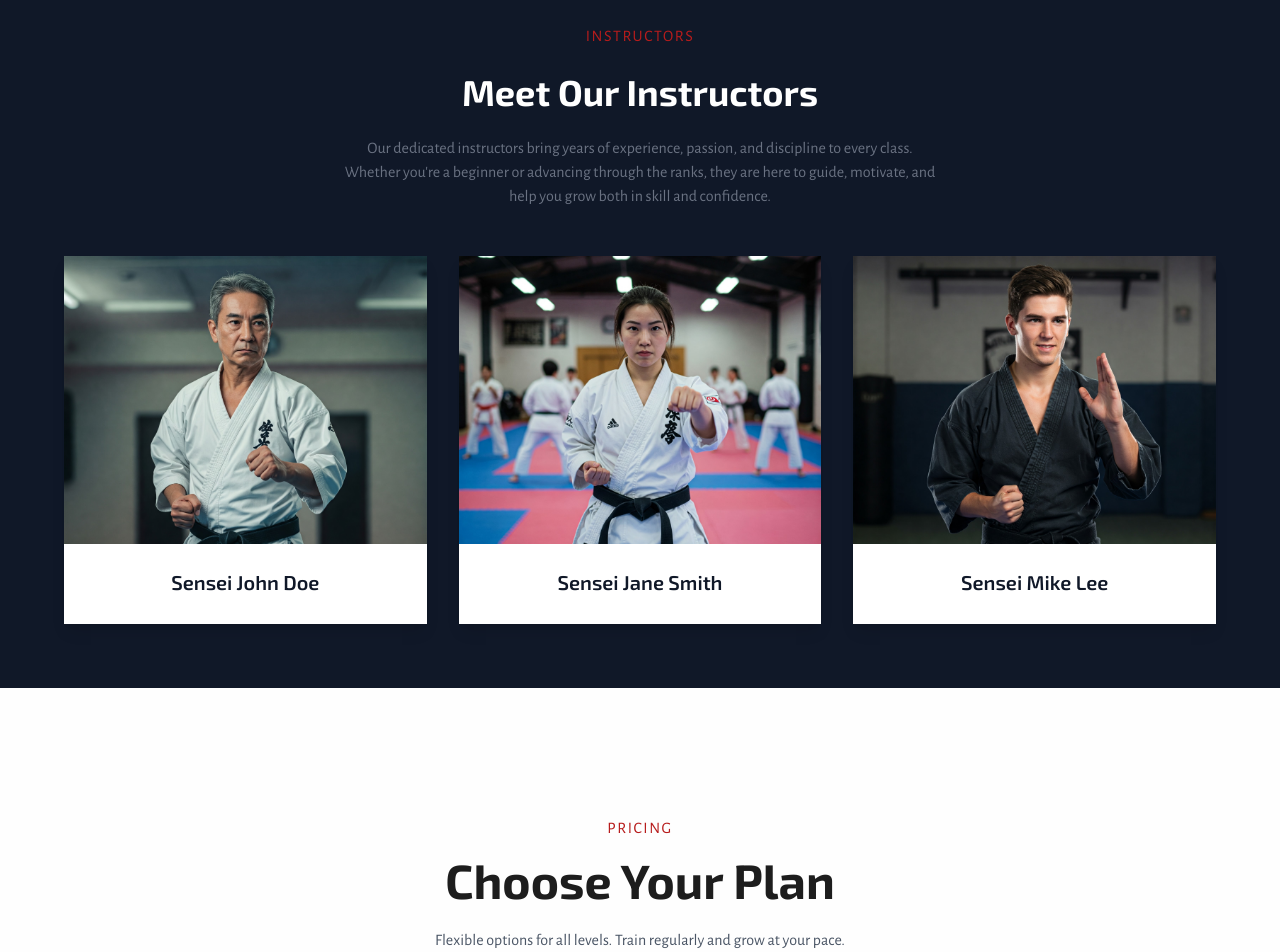
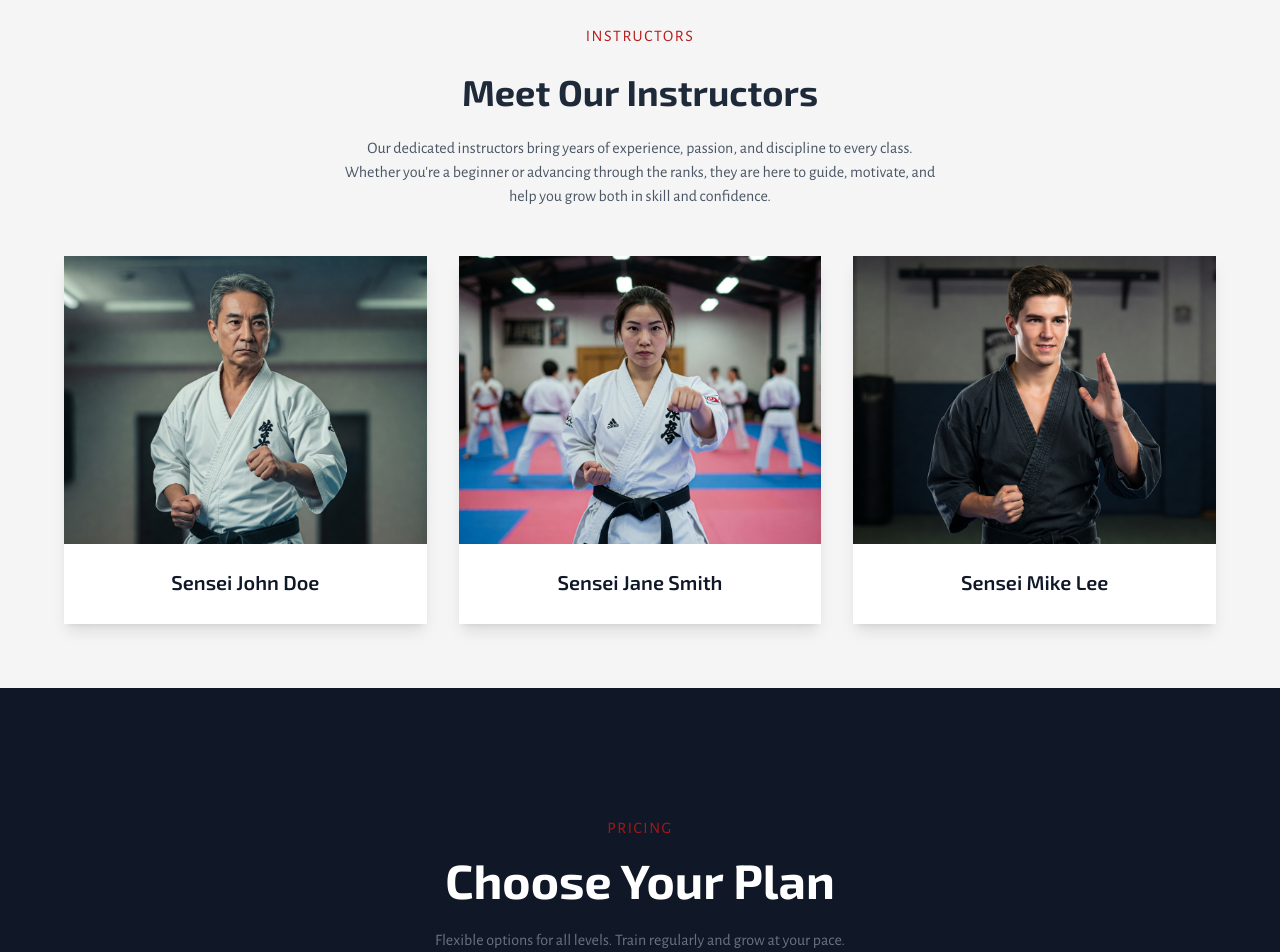
Before and after one commit to A-coderr/skif-website, a Next.js app: page / in a window 1280 px wide. Shown: the part 1960-2912 px from the top of the page. Built offline with nearby package versions, Linux system fonts and the light colour scheme.

Commit message:
Updated the background

```diff
--- a/app/sections/InstructorsHome.tsx
+++ b/app/sections/InstructorsHome.tsx
@@ -18,15 +18,15 @@ import { motion } from "framer-motion";
 
 export default function InstructorsHome() {
   return (
-    <section id="instructors" className="py-16 px-4 bg-gray-900 text-gray-300">
+    <section id="instructors" className="py-16 px-4 bg-[#f5f5f5] text-gray-300">
       <div className="w-full max-w-4xl mx-auto text-center mb-12">
         <p className="text-md text-center uppercase text-[#B71C1C] tracking-widest mb-6">
           Instructors
         </p>
-        <h2 className="text-3xl sm:text-4xl font-bold text-center text-white mb-6">
+        <h2 className="text-3xl sm:text-4xl font-bold text-center text-gray-800 mb-6">
           Meet Our Instructors
         </h2>
-        <p className="text-center text-gray-500 text-md mb-8 md:max-w-2/3 mx-auto">
+        <p className="text-center text-gray-600 text-md mb-8 md:max-w-2/3 mx-auto">
           Our dedicated instructors bring years of experience, passion, and
           discipline to every class. Whether you&apos;re a beginner or advancing
           through the ranks, they are here to guide, motivate, and help you grow
--- a/app/sections/Pricing.tsx
+++ b/app/sections/Pricing.tsx
@@ -4,7 +4,7 @@ import { motion } from "framer-motion";
 
 export default function Pricing() {
   return (
-    <section className="bg-[#fefefe] px-6 py-20 md:py-32">
+    <section className="bg-[#fefefe] px-6 py-20 md:py-32 bg-gray-900">
       <motion.div
         initial={{ opacity: 0, y: 50 }}
         whileInView={{ opacity: 1, y: 0 }}
@@ -12,13 +12,13 @@ export default function Pricing() {
         viewport={{ once: true }}
         className="max-w-7xl mx-auto text-center"
       >
-        <p className="text-md uppercase text-[#B71C1C] tracking-widest mb-4">
+        <p className="text-md uppercase text-[#a61717] tracking-widest mb-4">
           Pricing
         </p>
-        <h2 className="text-3xl sm:text-4xl md:text-5xl font-bold mb-6">
+        <h2 className="text-3xl sm:text-4xl md:text-5xl font-bold mb-6 text-white">
           Choose Your Plan
         </h2>
-        <p className="text-gray-600 max-w-xl mx-auto mb-16">
+        <p className="text-gray-500 max-w-xl mx-auto mb-16">
           Flexible options for all levels. Train regularly and grow at your
           pace.
         </p>
```
